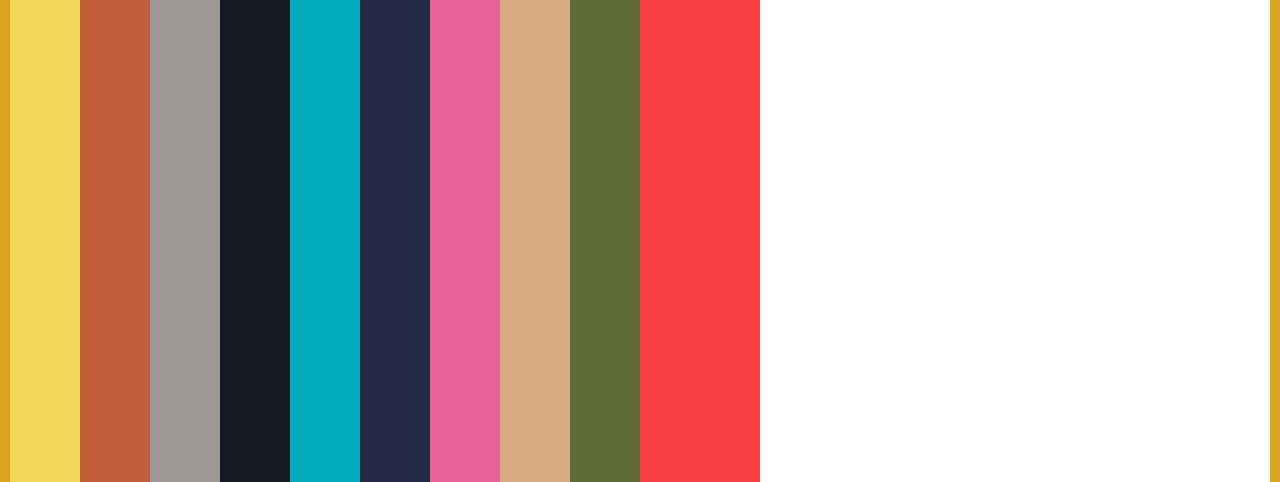
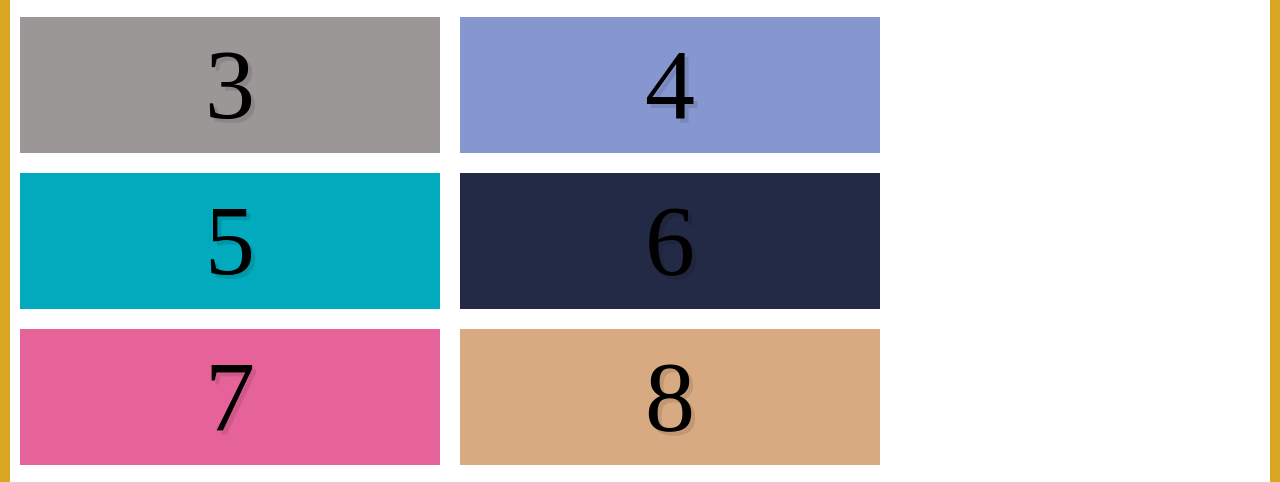
Before and after one commit to JeevanJain/flexbox, a plain HTML site: page index.html in a window 1280 px wide. Shown: the part 159-641 px from the top of the page. Drawn offline with Linux system fonts and the light colour scheme.

Commit message:
flex-direction + flex-wrap

```diff
--- a/style.css
+++ b/style.css
@@ -1,6 +1,5 @@
-*
 .box {
-    color: white;
+    color: rgb(0, 0, 0);
     font-size: 100px;
     padding: 10px;
     text-align: center;
@@ -9,7 +8,7 @@
 .box-1 { background-color: #F3D758;}
 .box-2 { background-color: #C05E3D;}
 .box-3 { background-color: #9B9797;}
-.box-4 { background-color: #161923;}
+.box-4 { background-color: #8697d0;}
 .box-5 { background-color: #01AABC;}
 .box-6 { background-color: #222A45;}
 .box-7 { background-color: #E56399;}
@@ -21,5 +20,12 @@
 .container {
     display: flex;
     border: 10px solid goldenrod;
-    height: 100vh;
+    min-height: 100vh;
+    flex-wrap: wrap;
+    flex-direction: row;
 }
+
+.box {
+    width: 33.3333333%;
+    margin: 10px;
+}
```
